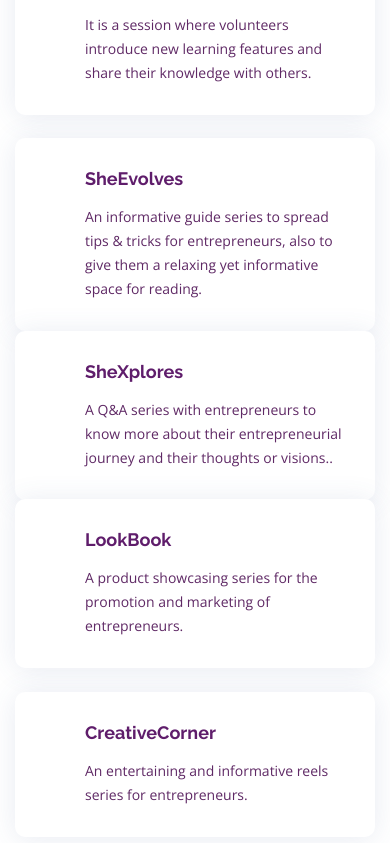
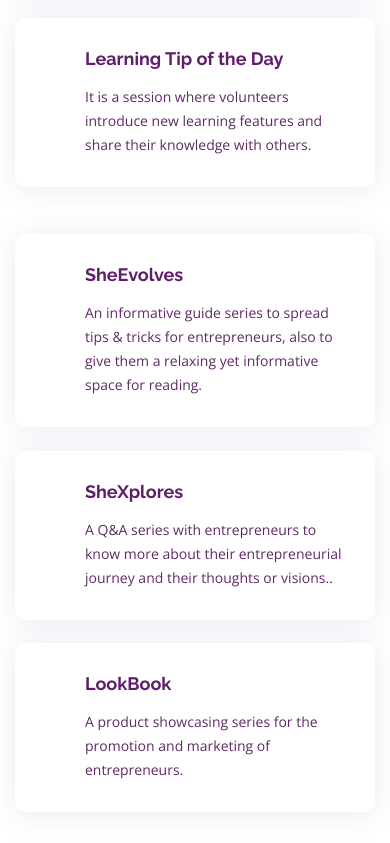
Before and after one commit to Venus-Campaign/web, a plain HTML site: page index.html in a window 390 px wide. Shown: the part 3581-4424 px from the top of the page. Drawn offline with nearby package versions, Linux system fonts and the light colour scheme.

Commit message:
fixed responsiveness in initiatives section

```diff
--- a/assets/css/style.css
+++ b/assets/css/style.css
@@ -1820,3 +1820,7 @@ section {
 #footer .credits {
   font-size: 13px;
 }
+
+.col-m-t{
+  margin-top: 1.5rem;
+}
--- a/index.html
+++ b/index.html
@@ -300,21 +300,21 @@
         </div>
 
         <div class="row">
-          <div class="col-lg-4 col-md-4" >
+          <div class="col-lg-4 col-md-4 col-m-t" >
             <div class="icon-box" data-aos="zoom-in-left">
 
               <h4 class="title"><a href="shetales.html">SheTales</a></h4>
               <p class="description">Shetales is a live talking session where the entrepreneurs share their experience and stories of their life.</p>
             </div>
           </div>
-          <div class="col-lg-4 col-md-4" >
+          <div class="col-lg-4 col-md-4 col-m-t" >
             <div class="icon-box" data-aos="zoom-in-left">
 
               <h4 class="title"><a href="shespeaks.html">SheSpeaks</a></h4>
               <p class="description">SheSpeaks is an initiative taken by Venus Campaign to provide a platform for its volunteers to share their knowledge with the community.</p>
             </div>
           </div>
-            <div class="col-lg-4 col-md-4">
+            <div class="col-lg-4 col-md-4 col-m-t">
               <div class="icon-box" data-aos="zoom-in-left">
 
                 <h4 class="title"><a href="learn.html">Learning Tip of the Day</a></h4>
@@ -324,21 +324,21 @@
             </div>
             <br>
             <div class="row">
-              <div class="col-lg-4 col-md-4" >
+              <div class="col-lg-4 col-md-4 col-m-t" >
                 <div class="icon-box" data-aos="zoom-in-left">
 
                   <h4 class="title"><a href="#">SheEvolves</a></h4>
                   <p class="description">An informative guide series to spread tips & tricks for entrepreneurs, also to give them a relaxing yet informative space for reading.</p>
                 </div>
               </div>
-              <div class="col-lg-4 col-md-4" >
+              <div class="col-lg-4 col-md-4 col-m-t" >
                 <div class="icon-box" data-aos="zoom-in-left">
 
                   <h4 class="title"><a href="#">SheXplores</a></h4>
                   <p class="description">A Q&A series with entrepreneurs to know more about their entrepreneurial journey and their thoughts or visions..</p>
                 </div>
               </div>
-                <div class="col-lg-4 col-md-4">
+                <div class="col-lg-4 col-md-4 col-m-t">
                   <div class="icon-box" data-aos="zoom-in-left">
 
                     <h4 class="title"><a href="#">LookBook</a></h4>
@@ -348,7 +348,7 @@
                 </div>
                 <br>
                 <div class="row">
-                  <div class="col-lg-4 col-md-4">
+                  <div class="col-lg-4 col-md-4 col-m-t">
                     <div class="icon-box" data-aos="zoom-in-left">
 
                       <h4 class="title"><a href="#">CreativeCorner</a></h4>
```
